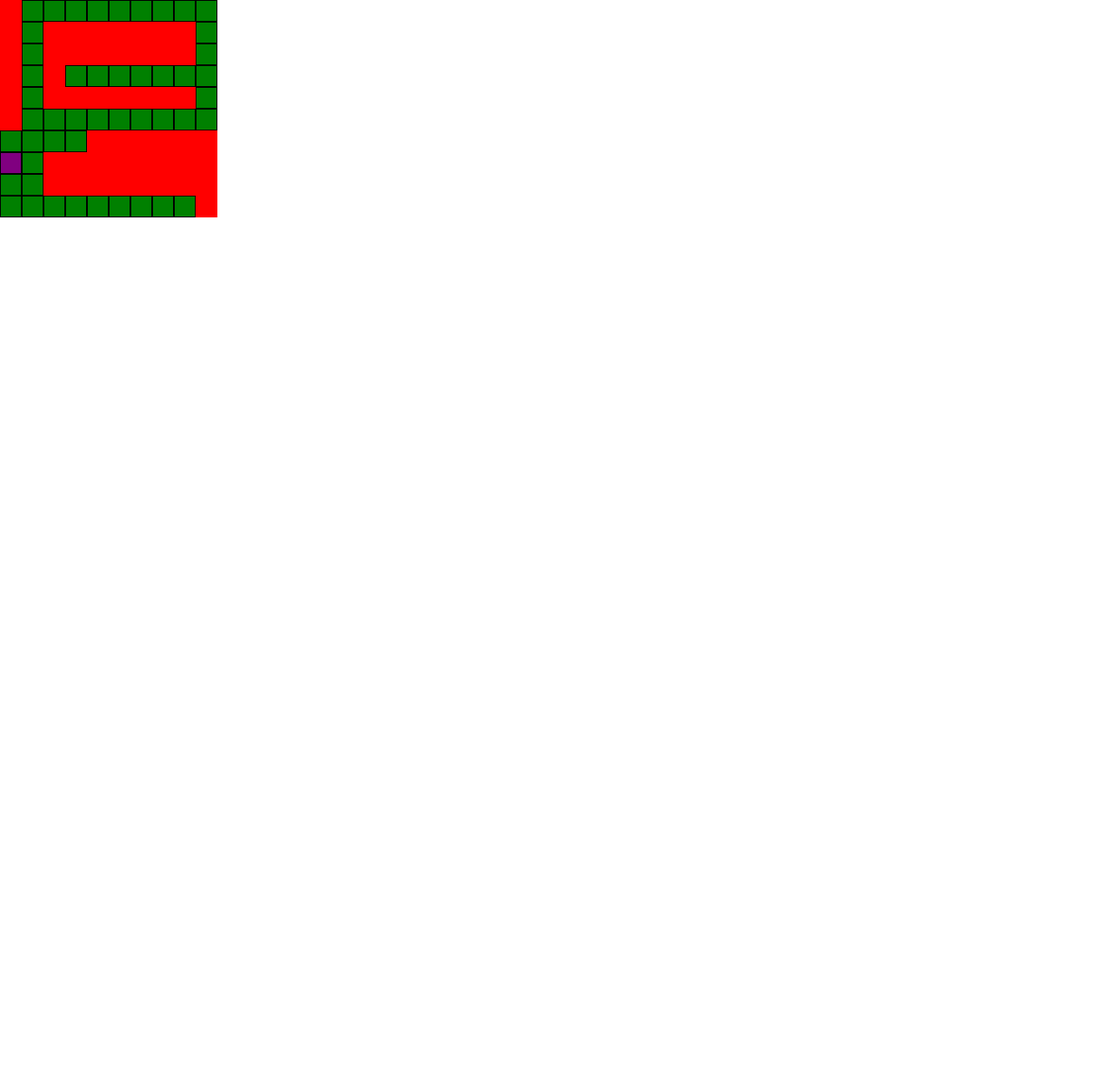
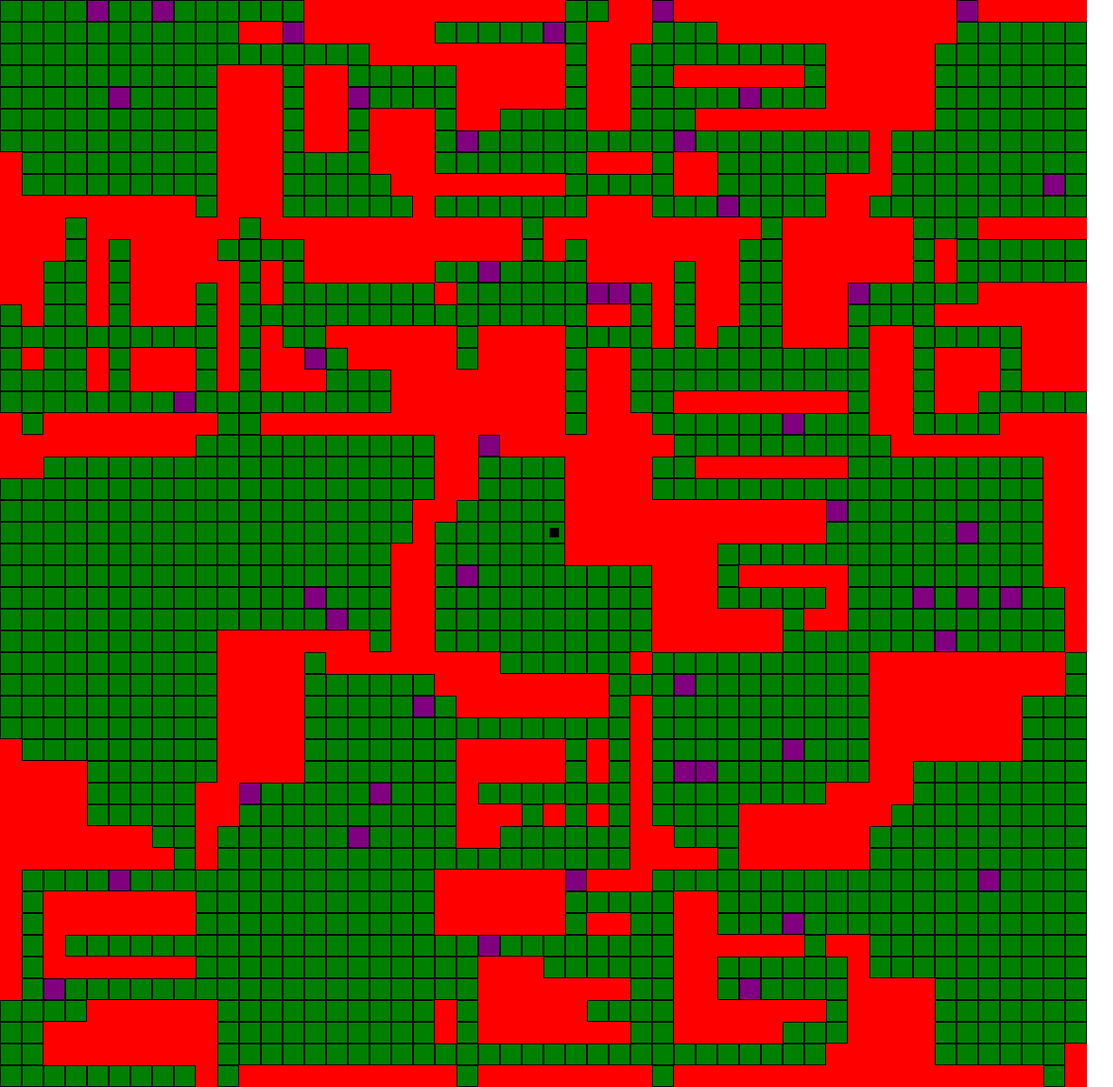
Before and after one commit to theGreatKyle1994/project-alpha, a React (Vite) app in the folder client/: page /map in a window 1280 px wide. Shown: the whole page at 87% size. Before the commit the page ends 800 px from the top, so only its background shows below. Built offline with nearby package versions, Linux system fonts and the light colour scheme.

Commit message:
new class system without projection

```diff
--- a/client/src/App.jsx
+++ b/client/src/App.jsx
@@ -1,19 +1,19 @@
 import { Routes, Route } from "react-router-dom";
 import EntityTesting from "./components/testing/EntityTesting";
 import MapGenerator from "./components/map/MapGenerator";
-import useEntity from "./hooks/useEntity";
-import { createContext } from "react";
+import Player from "./entities/player/Player";
+import { createContext, useState } from "react";
 // CSS Imports
 import "./App.css";
 
 export const globalContext = createContext();
 
 const App = () => {
-  const player = useEntity("Player", "Player", 100, 10);
-
+  const [player, setPlayer] = useState(new Player("Player", 100, 10));
+  console.log(player);
   return (
     // Global context values used across the application
-    <globalContext.Provider value={{ player }}>
+    <globalContext.Provider value={{ player, setPlayer }}>
       <Routes>
         <Route path="/entity" element={<EntityTesting />} />
         <Route path="/map" element={<MapGenerator />} />
--- a/client/src/components/combat/Combat.jsx
+++ b/client/src/components/combat/Combat.jsx
@@ -1,11 +1,11 @@
 import CombatCore from "./CombatCore";
 import Draggable from "react-draggable";
 
-const Combat = ({ enemy }) => {
+const Combat = ({ enemy, setEnemy }) => {
   return (
     <Draggable bounds="html" handle="#combat-header">
       <div style={{ position: "absolute", top: "0", right: "0" }}>
-        <CombatCore enemy={enemy} />
+        <CombatCore enemy={enemy} setEnemy={setEnemy} />
       </div>
     </Draggable>
   );
--- a/client/src/components/combat/CombatCore.jsx
+++ b/client/src/components/combat/CombatCore.jsx
@@ -5,8 +5,8 @@ import { useReducer, useContext, useEffect } from "react";
 // import playerAction from "../../utilities/combat/functions/playerCombatRouting";
 import { globalContext } from "../../App";
 
-const CombatCore = ({ enemy }) => {
-  const { player } = useContext(globalContext);
+const CombatCore = ({ enemy, setEnemy }) => {
+  const { player, setPlayer } = useContext(globalContext);
 
   // Combat turn controller for reducer
   const handleCombatTurns = (_, action) => {
@@ -57,13 +57,14 @@ const CombatCore = ({ enemy }) => {
       // todo for player action routing
       // playerAction(action);
       enemy.takeDamage(player.damage);
+      setEnemy(enemy.copySelf());
     }
   };
 
   // main function to route enemy actions
   const checkEnemyAction = async (action) => {
     // enemy death conditions
-    if (enemy.isDead) {
+    if (enemy?.isDead) {
       dispatchAction({ type: "changeToPlayerWins" });
       enemyActions.setEnemyList((prevEnemyList) => {
         return prevEnemyList.filter((enemy) => {
@@ -83,12 +84,13 @@ const CombatCore = ({ enemy }) => {
       // todo for enemy action routing (AI file must be made)
       // enemyAction(action);
       player.takeDamage(enemy.damage);
+      setPlayer(player.copySelf());
     }
   };
 
   // On rerender checks if enemy is dead before continuing fight
   useEffect(() => {
-    if (!enemy.isDead) {
+    if (!enemy?.isDead) {
       // "damage" is placeholder until AI is made inside the class
       // to choose its own actions
       checkEnemyAction("damage");
@@ -115,7 +117,14 @@ const CombatCore = ({ enemy }) => {
           <div>
             Health: {player.health}/{player.maxHealth}
             {player.health < player.maxHealth && (
-              <button onClick={() => player.takeHeal(10)}>Heal</button>
+              <button
+                onClick={() => {
+                  player.takeHeal(10);
+                  setPlayer(player.copySelf());
+                }}
+              >
+                Heal
+              </button>
             )}
           </div>
           <div>Dead: {String(player.isDead)}</div>
--- a/client/src/components/map/MapGenerator.jsx
+++ b/client/src/components/map/MapGenerator.jsx
@@ -11,14 +11,14 @@ import "../../css/map/map-gen.css";
 import "../../css/map/tiles.css";
 
 const MapGenerator = () => {
+  const { player, setPlayer } = useContext(globalContext);
   // generate a map based on three different algos: web, chain, or spoke
-  const context = useContext(globalContext);
-  let { player } = context;
-  const randomMap = useMemo(() => generateMap(1, 1), []);
+  const randomMap = useMemo(() => generateMap(5, 5), []);
 
   useEffect(() => {
     const startingPoint = playerStartPoint(randomMap);
     player.setLocalCoordinates(startingPoint.x, startingPoint.y);
+    setPlayer(player.copySelf());
   }, [randomMap]);
 
   return (
--- a/client/src/components/map/tiles/Tile.jsx
+++ b/client/src/components/map/tiles/Tile.jsx
@@ -1,58 +1,66 @@
-import { useContext, useEffect, useMemo, useState } from "react";
+import { useContext, useEffect, useState } from "react";
 import { globalContext } from "../../../App";
-import useEntity from "../../../hooks/useEntity";
+import Enemy from "../../../entities/enemy/Enemy";
 import { applyChance } from "../../../utilities/general/functions/utilityFunctions";
 import Combat from "../../combat/Combat";
 
 const Tile = ({ tileCoords }) => {
-  const { player } = useContext(globalContext);
-  const enemy = useEntity("Entity", "Enemy", 50, 5);
-  const isEnemy = useMemo(() => applyChance(3), []);
+  const { player, setPlayer } = useContext(globalContext);
+  const [enemy, setEnemy] = useState(
+    applyChance(3) ? new Enemy("Enemy", 50, 5) : {}
+  );
   const [isInLocalCombat, setIsInLocalCombat] = useState(false);
   const { tileX, tileY } = tileCoords;
 
   // If enemy exists, set coords to current tile
-  if (isEnemy) {
-    useMemo(() => {
-      enemy.setLocalCoordinates(tileX, tileY);
-    }, []);
-  }
+  useEffect(() => {
+    if (enemy) {
+      enemy.setLocalCoordinates?.(tileX, tileY);
+      setEnemy(enemy.copySelf?.());
+    }
+  }, []);
 
   // Sends a pulse through every enemy occupied tile for combat check on player move
   useEffect(() => {
-    if (isEnemy) {
+    if (enemy?.localCoord) {
       if (
-        enemy.localCoord.localX == player.localCoord.localX &&
-        enemy.localCoord.localY == player.localCoord.localY
+        enemy?.localCoord?.localX == player.localCoord.localX &&
+        enemy?.localCoord?.localY == player.localCoord.localY
       ) {
         setIsInLocalCombat(true);
       } else {
         setIsInLocalCombat(false);
       }
     }
-  }, [player.localCoord.localX, player.localCoord.localY]);
+  }, [player.localCoord]);
 
   // Syncs player class combat with local tile combat and makes sure enemy isnt dead
   useEffect(() => {
-    if (isInLocalCombat && !enemy.isDead) {
+    if (isInLocalCombat && !enemy?.isDead) {
       player.setIsInCombat(isInLocalCombat);
+      setPlayer(player.copySelf());
     }
   }, [isInLocalCombat]);
 
   // Checks for enemy death to exit combat
   useEffect(() => {
-    if (isEnemy && enemy.isDead) {
+    if (enemy && enemy?.isDead) {
       player.setIsInCombat(false);
+      setPlayer(player.copySelf());
     }
-  }, [enemy.isDead]);
+  }, [enemy?.isDead]);
 
   return (
     <>
       <div
-        className={`map-tile-open  ${isEnemy ? "enemy" : ""}`}
-        id={enemy.isDead ? "dead-enemy" : ""}
+        className={`map-tile-open  ${enemy ? "enemy" : ""}`}
+        id={enemy?.isDead ? "dead-enemy" : ""}
         onClick={() => {
-          if (!player.isInCombat) player.doMovement(tileX, tileY);
+          if (!player.isInCombat) {
+            console.log("test");
+            player.doMovement(tileX, tileY);
+            setPlayer(player.copySelf());
+          }
         }}
       >
         {player.localCoord.localX == tileX &&
@@ -66,7 +74,7 @@ const Tile = ({ tileCoords }) => {
             ></div>
           )}
       </div>
-      {isEnemy && isInLocalCombat && <Combat enemy={enemy} />}
+      {isInLocalCombat && <Combat enemy={enemy} setEnemy={setEnemy} />}
     </>
   );
 };
--- a/client/src/components/testing/EntityTesting.jsx
+++ b/client/src/components/testing/EntityTesting.jsx
@@ -3,13 +3,11 @@ import { useContext } from "react";
 import { globalContext } from "../../App";
 
 const EntityTesting = () => {
-  const context = useContext(globalContext);
-  const { player } = context;
-
-  // Create any functions for testing new class features here.
+  const { player, setPlayer } = useContext(globalContext);
 
   const gainXp = () => {
     player.setXp(applyRange(5, 10, player.level));
+    setPlayer(player.copySelf());
   };
 
   return (
--- a/client/src/entities/Entity.js
+++ b/client/src/entities/Entity.js
@@ -91,6 +91,9 @@ class Entity {
       this.setLocalCoordinates(tileX, tileY);
     }
   }
+  copySelf() {
+    return Object.assign(Object.create(Object.getPrototypeOf(this)), this);
+  }
 }
 
 export default Entity;
--- a/client/src/entities/enemy/Enemy.js
+++ b/client/src/entities/enemy/Enemy.js
@@ -1,7 +1,9 @@
 import Entity from "../Entity";
 
 class Enemy extends Entity {
-  // todo
+  constructor(name, health, damage) {
+    super(name, health, damage);
+  }
 }
 
 export default Enemy;
--- a/client/src/hooks/useEntity.js
+++ /dev/null
@@ -1,107 +0,0 @@
-import { useState, useRef } from "react";
-import Entity from "../entities/Entity";
-import Player from "../entities/player/Player";
-
-// All data from the class that we want to display goes here
-const projectEntity = (entity, classRefName) => {
-  const returnObj = {
-    id: entity.id,
-    name: entity.name,
-    level: entity.level,
-    health: entity.health,
-    maxHealth: entity.maxHealth,
-    damage: entity.damage,
-    resistance: entity.resistance,
-    isDead: entity.isDead,
-    localCoord: {
-      localX: entity.localCoord.localX,
-      localY: entity.localCoord.localY,
-    },
-    worldCoord: {
-      localX: entity.worldCoord.worldX,
-      localY: entity.worldCoord.worldY,
-    },
-  };
-
-  if (classRefName === "Player") {
-    Object.assign(returnObj, {
-      xp: entity.xp,
-      xpCap: entity.xpCap,
-      isInCombat: entity.isInCombat,
-    });
-  }
-
-  return returnObj;
-};
-
-const useEntity = (entityType = "Entity", ...initialData) => {
-  // A Ref is set to keep the class passed in consistant with
-  // rerenders through state changing
-  const entityRef = useRef();
-  // A quick check to make sure a ref is set before
-  // defining a class instantiation
-  if (!entityRef.current) {
-    if (entityType === "Entity") {
-      entityRef.current = new Entity(...initialData);
-    } else if (entityType === "Player") {
-      entityRef.current = new Player(...initialData);
-    }
-  }
-  const entity = entityRef.current;
-  // Grabbing the class name for projection methods
-  const classRefName = entity.constructor.name;
-  // We set the hooks internal state to the projected data we
-  // defined above plus the methods below
-  const [projection, setProjection] = useState(
-    projectEntity(entity, classRefName)
-  );
-  // Here we return the top parent data
-  const returnObj = {
-    // Spreading out all displayable data defined above
-    ...projection,
-    // Any method we want to be able to call from the class is defined here
-    changeName(newName) {
-      // Updating the class
-      entity.changeName(newName);
-      // Updating the projection with the new class values
-      setProjection(projectEntity(entity, classRefName));
-    },
-    takeDamage(damIn) {
-      entity.takeDamage(damIn);
-      setProjection(projectEntity(entity, classRefName));
-    },
-    takeHeal(healIn) {
-      entity.takeHeal(healIn);
-      setProjection(projectEntity(entity, classRefName));
-    },
-    setLocalCoordinates(x, y) {
-      entity.setLocalCoordinates(x, y);
-      setProjection(projectEntity(entity, classRefName));
-    },
-    setWorldCoordinates(x, y) {
-      entity.setWorldCoordinates(x, y);
-      setProjection(projectEntity(entity, classRefName));
-    },
-    doMovement(tileX, tileY) {
-      entity.doMovement(tileX, tileY);
-      setProjection(projectEntity(entity, classRefName));
-    },
-  };
-  // Checking if the class ref is player to add associated class methods
-  if (classRefName === "Player") {
-    Object.assign(returnObj, {
-      setXp(xpIn) {
-        entity.setXp(xpIn);
-        setProjection(projectEntity(entity, classRefName));
-      },
-      setIsInCombat(isCombat) {
-        entity.setIsInCombat(isCombat);
-        setProjection(projectEntity(entity, classRefName));
-      },
-    });
-  }
-
-  return returnObj;
-};
-
-export default useEntity;
```
